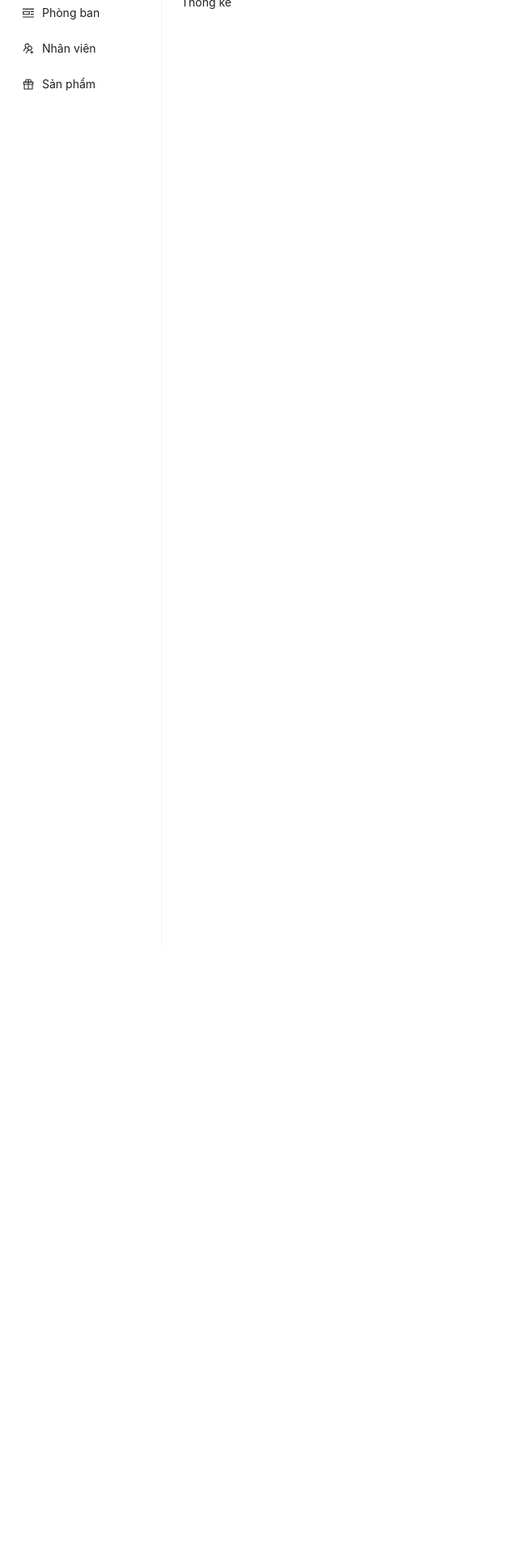
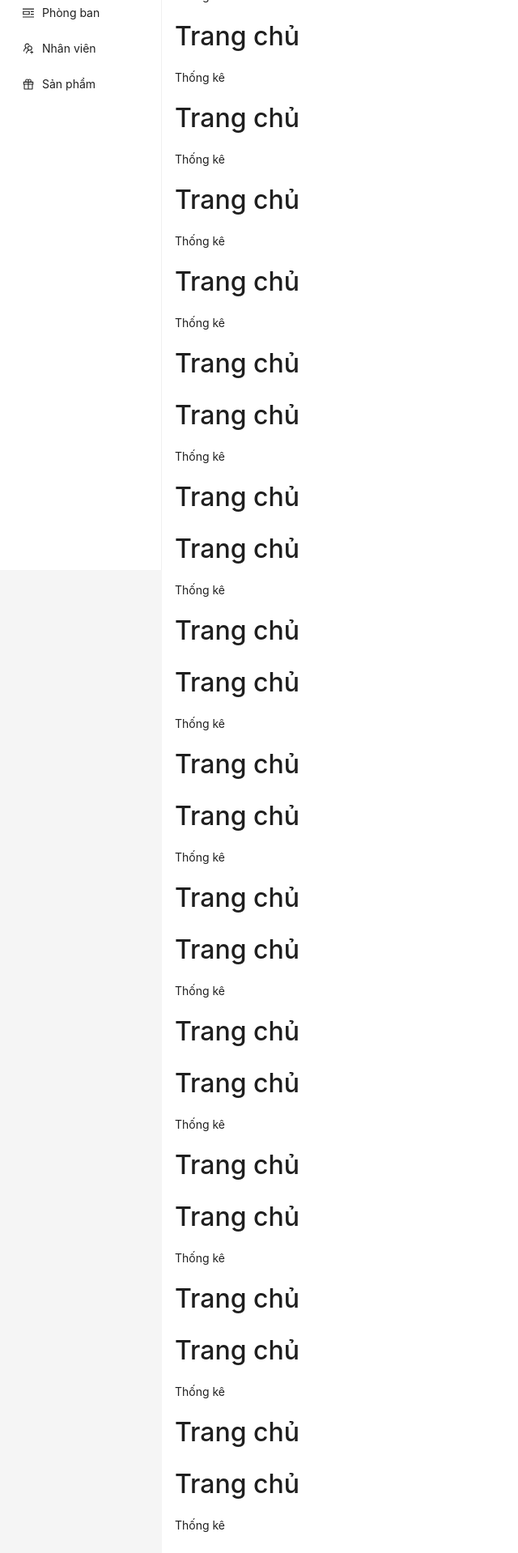
Before and after one commit to ntienanh/qly-fe, a React (Create React App) app: page / in a window 1280 px wide. Shown: the part 160-2078 px from the top of the page at 81% size, without its empty margins (0-640 px from the left). Before the commit the page ends 1328 px from the top, so only its background shows below. Built offline with nearby package versions, Linux system fonts and the light colour scheme.

Commit message:
update layout

```diff
--- a/src/layouts/MainLayout.tsx
+++ b/src/layouts/MainLayout.tsx
@@ -11,25 +11,21 @@ import {
 } from '@ant-design/icons';
 import { Avatar, Button, Dropdown, Layout, Menu, MenuProps, Space } from 'antd';
 import Sider from 'antd/es/layout/Sider';
-import { Content, Header } from 'antd/es/layout/layout';
+import { Content, Footer, Header } from 'antd/es/layout/layout';
 import clsx from 'clsx';
 import React from 'react';
 import { Link, Outlet } from 'react-router-dom';
 
-const items: MenuProps['items'] = [
-  {
-    label: <Link to={'/login'}>Logout</Link>,
-    key: '0',
-  },
-];
+const items: MenuProps['items'] = [{ label: <Link to={'/login'}>Logout</Link>, key: '0' }];
 
 const MainLayout = () => {
   const [collapsed, setCollapsed] = React.useState(false);
 
   return (
     <Layout>
-      <Sider trigger={null} collapsible collapsed={collapsed}>
+      <Sider trigger={null} collapsible collapsed={collapsed} className='!fixed !duration-300'>
         <div className='h-[64px] bg-white flex justify-center items-center border-r border-gray-100'>
+          <Link to={'/'}>
             <img
               src='https://png.pngtree.com/png-clipart/20230116/original/pngtree-online-shopping-logo-desing-png-image_8918925.png'
               alt='logo'
@@ -37,10 +33,11 @@ const MainLayout = () => {
               height={64}
               className={clsx('object-contain h-[64px] w-[200px]', collapsed && 'p-1 transition delay-1000')}
             />
+          </Link>
         </div>
 
         <Menu
-          className='!h-full'
+          className='!h-screen'
           mode='inline'
           defaultSelectedKeys={['1']}
           items={[
@@ -53,8 +50,8 @@ const MainLayout = () => {
         />
       </Sider>
 
-      <Layout>
-        <Header className='p-0 flex justify-between items-center bg-gray-100 shadow-md'>
+      <Layout className={clsx('ml-[200px] h-auto !duration-300', collapsed && 'ml-[80px] !duration-300')}>
+        <Header className='p-0 flex justify-between items-center bg-gray-100 shadow-md sticky z-20 top-0 backdrop-blur-[9px] bg-opacity-70'>
           <Button
             type='text'
             icon={collapsed ? <MenuUnfoldOutlined /> : <MenuFoldOutlined />}
@@ -73,9 +70,12 @@ const MainLayout = () => {
             </Dropdown>
           </div>
         </Header>
-        <Content className='bg-white'>
+
+        <Content className='bg-white p-4 !pb-[64px]'>
           <Outlet />
         </Content>
+
+        <Footer>123</Footer>
       </Layout>
     </Layout>
   );
--- a/src/pages/Home/Home.tsx
+++ b/src/pages/Home/Home.tsx
@@ -1,8 +1,40 @@
 const Home = () => {
   return (
-    <div className='h-[1200px] flex flex-col gap-4 p-6'>
+    <div className='flex flex-col gap-4'>
       <p className='text-[32px] font-medium'>Trang chủ</p>
       <p>Thống kê</p>
+      <p className='text-[32px] font-medium'>Trang chủ</p>
+      <p>Thống kê</p>
+      <p className='text-[32px] font-medium'>Trang chủ</p>
+      <p>Thống kê</p>
+      <p className='text-[32px] font-medium'>Trang chủ</p>
+      <p>Thống kê</p>
+      <p className='text-[32px] font-medium'>Trang chủ</p>
+      <p>Thống kê</p>
+      <p className='text-[32px] font-medium'>Trang chủ</p>
+      <p className='text-[32px] font-medium'>Trang chủ</p>
+      <p>Thống kê</p>
+      <p className='text-[32px] font-medium'>Trang chủ</p> <p className='text-[32px] font-medium'>Trang chủ</p>
+      <p>Thống kê</p>
+      <p className='text-[32px] font-medium'>Trang chủ</p> <p className='text-[32px] font-medium'>Trang chủ</p>
+      <p>Thống kê</p>
+      <p className='text-[32px] font-medium'>Trang chủ</p> <p className='text-[32px] font-medium'>Trang chủ</p>
+      <p>Thống kê</p>
+      <p className='text-[32px] font-medium'>Trang chủ</p> <p className='text-[32px] font-medium'>Trang chủ</p>
+      <p>Thống kê</p>
+      <p className='text-[32px] font-medium'>Trang chủ</p> <p className='text-[32px] font-medium'>Trang chủ</p>
+      <p>Thống kê</p>
+      <p className='text-[32px] font-medium'>Trang chủ</p> <p className='text-[32px] font-medium'>Trang chủ</p>
+      <p>Thống kê</p>
+      <p className='text-[32px] font-medium'>Trang chủ</p> <p className='text-[32px] font-medium'>Trang chủ</p>
+      <p>Thống kê</p>
+      <p className='text-[32px] font-medium'>Trang chủ</p> <p className='text-[32px] font-medium'>Trang chủ</p>
+      <p>Thống kê</p>
+      <p className='text-[32px] font-medium'>Trang chủ</p> <p className='text-[32px] font-medium'>Trang chủ</p>
+      <p>Thống kê</p>
+      <p className='text-[32px] font-medium'>Trang chủ</p> <p className='text-[32px] font-medium'>Trang chủ</p>
+      <p>Thống kê</p>
+      <p className='text-[32px] font-medium'>Trang chủ</p>
     </div>
   );
 };
```
Lines whose indentation alone changed are shown as unchanged.
